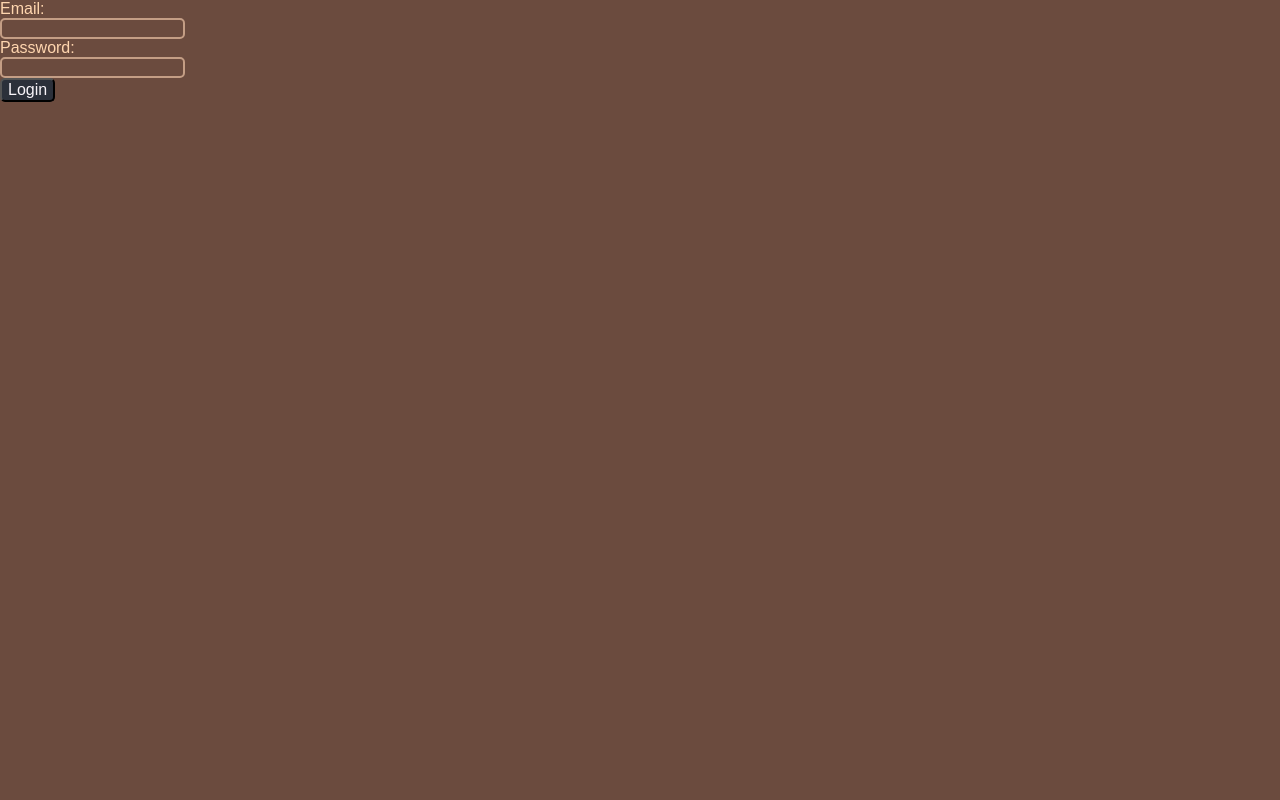
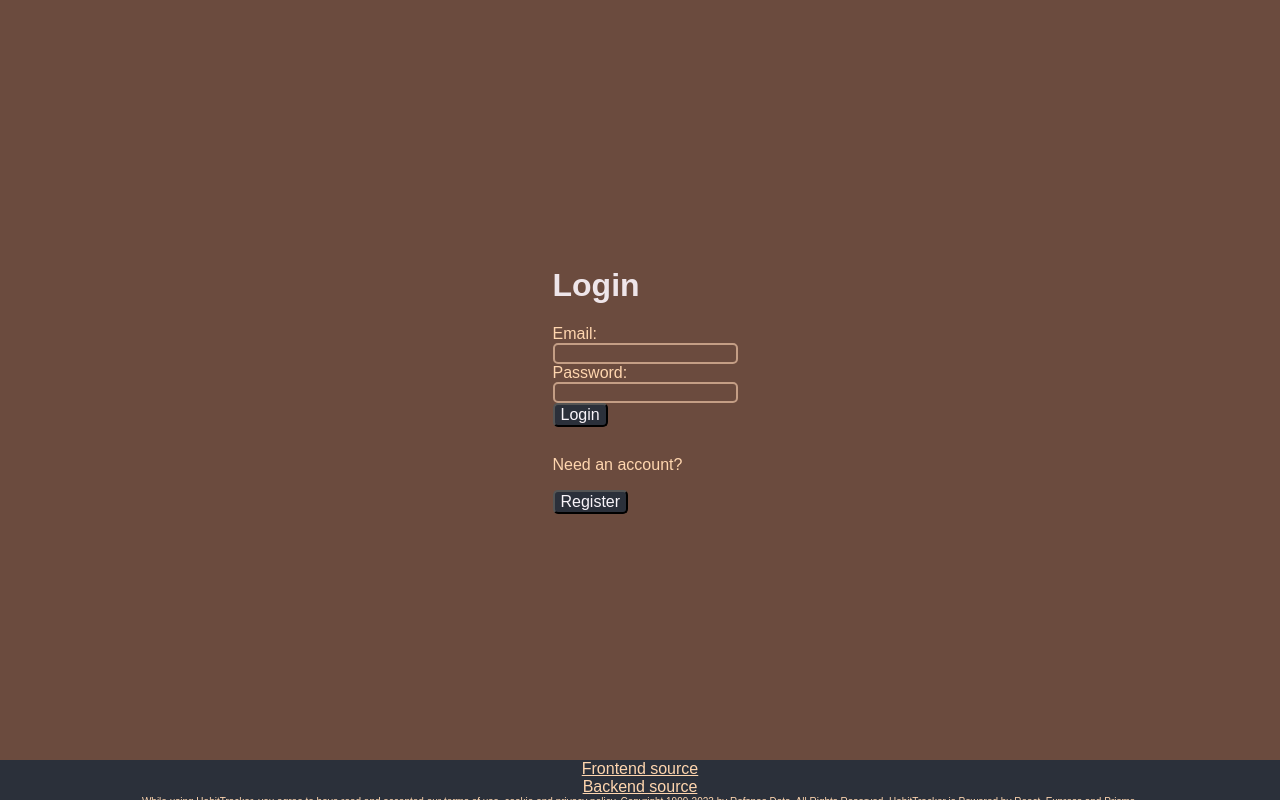
Before and after one commit to ample-samples/habit-tracker, a React (Create React App) app: page / in a window 1280 px wide. Built offline with nearby package versions, Linux system fonts and the light colour scheme; data requests are answered from the project's data file.

Commit message:
can switch between login and register

```diff
--- a/src/App.css
+++ b/src/App.css
@@ -71,3 +71,10 @@ input {
 input::placeholder {
   color: var(--light-orange);
 }
+
+.login {
+  grid-area: main;
+  display: grid;
+  justify-content: center;
+  align-content: center;
+}
--- a/src/App.js
+++ b/src/App.js
@@ -35,6 +35,7 @@ function App() {
           <div className="login">
             <Login setIsLoggedIn={setIsLoggedIn} />
           </div>
+          <Footer />
         </div>
       </>
     )
--- a/src/pages/Login/index.js
+++ b/src/pages/Login/index.js
@@ -3,19 +3,69 @@ import { useNavigate } from'react-router-dom'
 import './style.css'
 
 export default function Login () {
+
+
+  const [ showLoginPage, setShowLoginPage ] = useState(true)
+
+  const setToRegister = (e) => {
+    e.preventDefault()
+    setShowLoginPage(false)
+  }
+
+  const setToLogin= (e) => {
+    e.preventDefault()
+    setShowLoginPage(true)
+  }
+
+  if (showLoginPage) {
     return(
       <>
+        <div className="center">
+          <h1>Login</h1>
+          <form action="">
+            <label htmlFor="email">
+              Email:
+              <br />
+              <input type="email" name="email" />
+            </label>
+            <br />
+            <label htmlFor="password">
+              Password:
+              <br />
+              <input type="password" name="password" />
+            </label>
+            <br />
+            <button>Login</button>
+          </form>
+          <p>Need an account?</p>
+          <button onClick={setToRegister}>Register</button>
+        </div>
+      </>
+    )
+  } else {
+    return(
+      <>
+        <div className="center">
+          <h1>Register</h1>
           <form action="">
             <label htmlFor="">
               Email:
+              <br />
               <input type="email" name="email" />
             </label>
+            <br />
             <label htmlFor="">
               Password:
+              <br />
               <input type="password" name="password" />
             </label>
-        <button>Login</button>
+            <br />
+            <button>Register</button>
           </form>
+          <p>Have an account?</p>
+          <button onClick={setToLogin}>Login</button>
+        </div>
       </>
     )
   }
+}
--- a/src/pages/Login/style.css
+++ b/src/pages/Login/style.css
@@ -1,2 +1,15 @@
 input {
 }
+
+.center {
+  translate: -85px;
+  margin: auto;
+}
+
+.center > p {
+  max-width: 168px;
+}
+
+form > * {
+  margin-bottom: 13px;
+}
```
Lines whose indentation alone changed are shown as unchanged.
